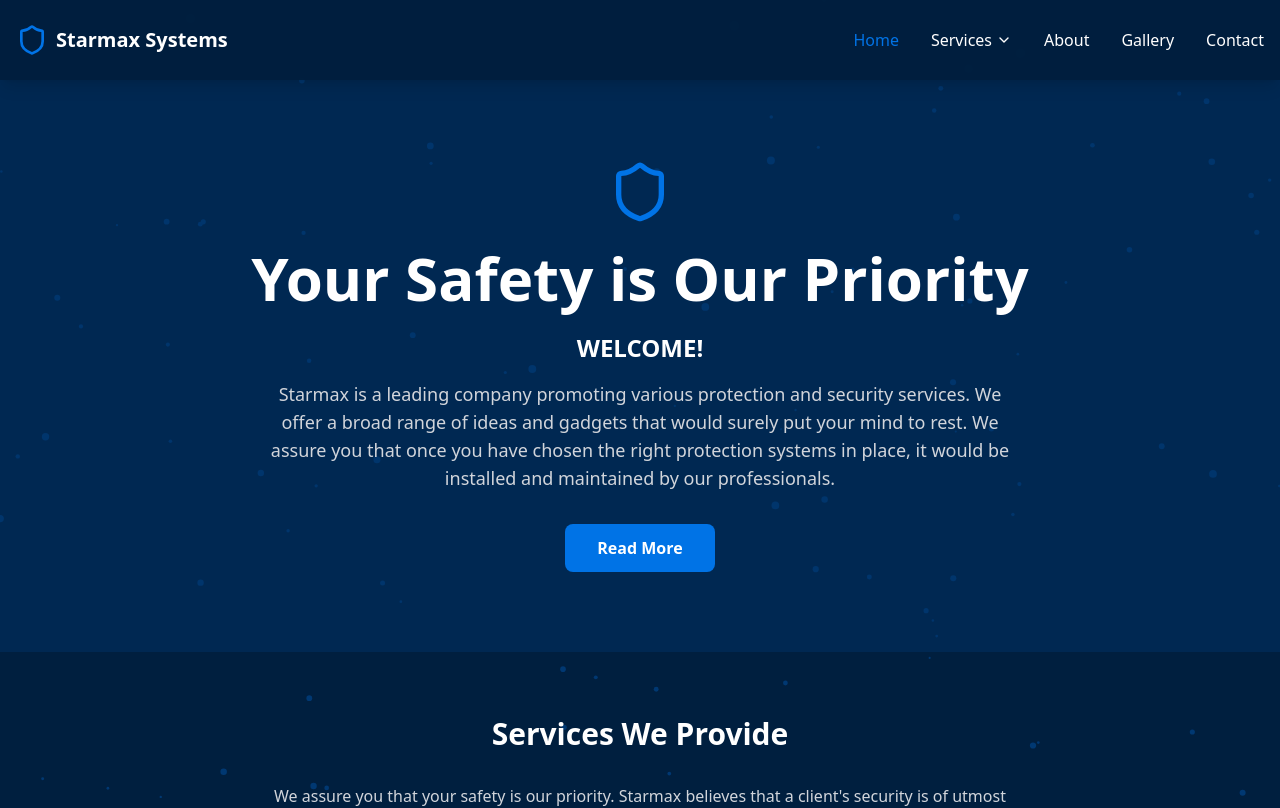
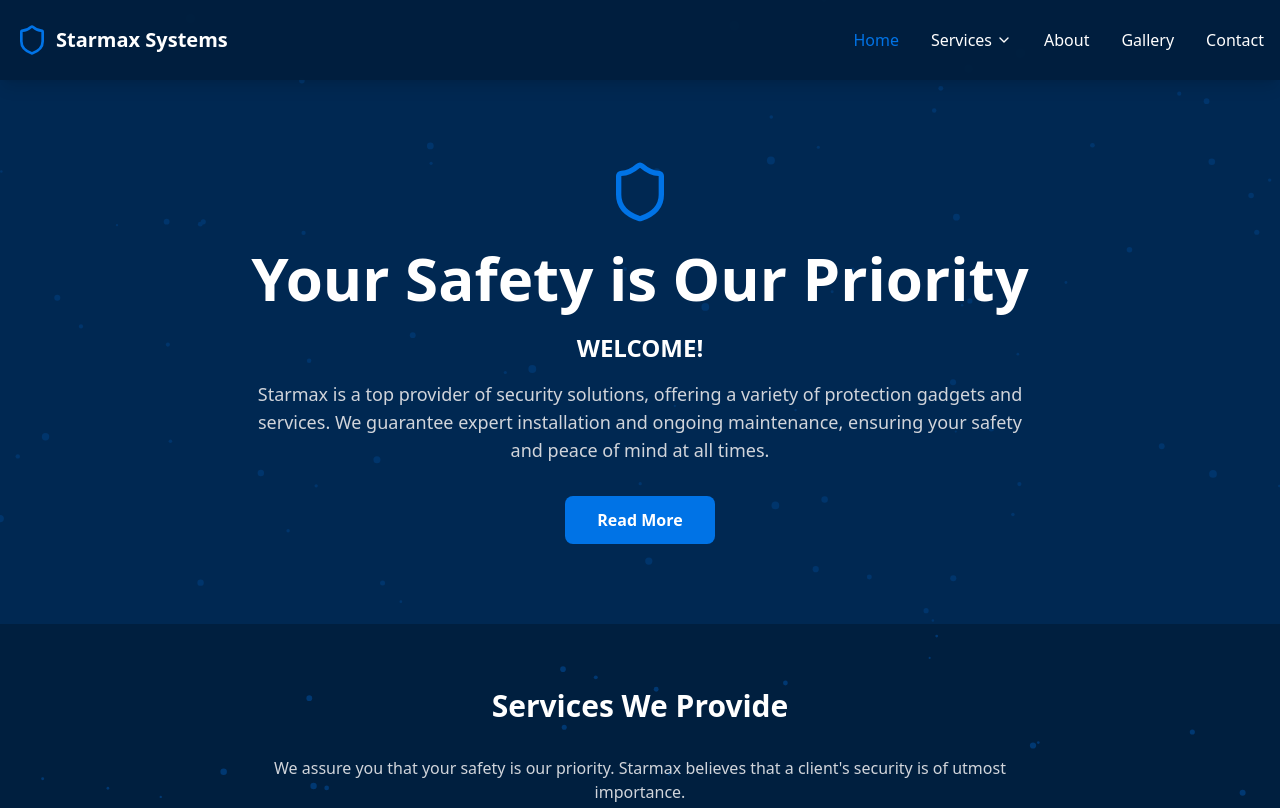
Before and after one commit to j-e-e-v-a-n/starmax, a React (Vite) app: page / in a window 1280 px wide. Shown: the top 808 px of the page. Built offline with nearby package versions, Linux system fonts and the light colour scheme.

Commit message:
Update Home.tsx

```diff
--- a/src/pages/Home.tsx
+++ b/src/pages/Home.tsx
@@ -72,10 +72,10 @@ const Home: React.FC = () => {
           <div className="max-w-3xl mx-auto">
             <h2 className="text-2xl font-bold mb-4">WELCOME!</h2>
             <p className="text-lg text-gray-300 mb-8">
-              Starmax is a leading company promoting various protection and security services.
-              We offer a broad range of ideas and gadgets that would surely put your mind to rest.
-              We assure you that once you have chosen the right protection systems in place,
-              it would be installed and maintained by our professionals.
+             Starmax is a top provider of security solutions, offering
+             a variety of protection gadgets and services. We guarantee
+             expert installation and ongoing maintenance, ensuring your
+             safety and peace of mind at all times.
             </p>
             <Link
               to="/about"
```
